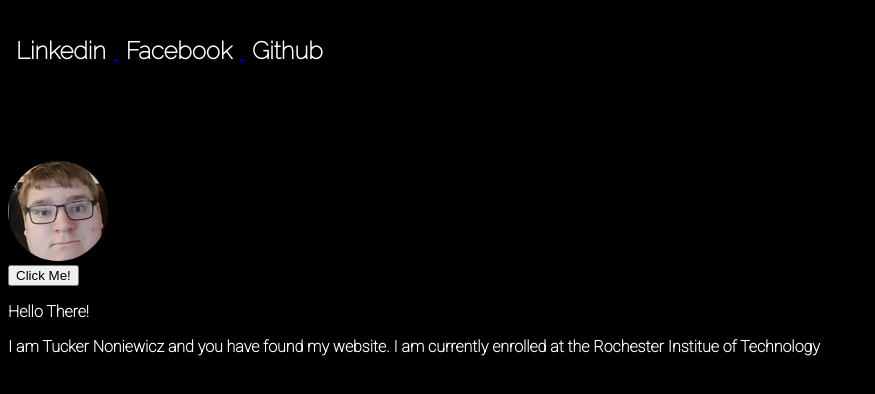
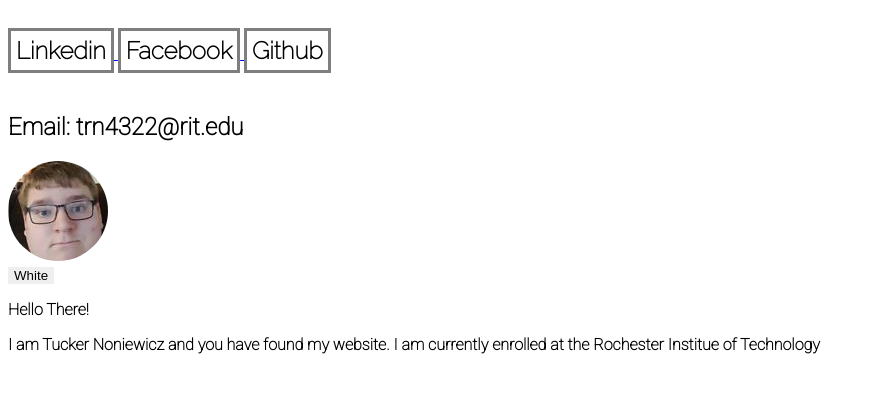
Before and after one commit to Cinntoastmin/my_website, a plain HTML site: page project/index.html in a window 1280 px wide. Both pictures are taken after a click on the button "Click Me!". Shown: the whole page, without its empty margins (0-875 px from the left). Drawn offline with Linux system fonts and the light colour scheme.

Commit message:
Javascript is working

```diff
--- a/project/index.html
+++ b/project/index.html
@@ -3,7 +3,7 @@
   <head>
     <script src="https://www.gstatic.com/firebasejs/3.6.9/firebase.js"></script>
     <script>
-    // Initialize Firebase
+      // Initialize Firebase
       var config = {
         apiKey: "AIzaSyA0kVuQ8D6fUQFoyKomZs7b4iW-AFemGxo",
         authDomain: "tnonwebsite.firebaseapp.com",
@@ -14,12 +14,16 @@
       firebase.initializeApp(config);
     </script>
     <title class="title">Tucker Noniewicz</title>
+    <!-- style sheet for the html -->
     <link href="style.css" rel="stylesheet" text="text/css"/>
+    <!-- Raleway font from google apis to be used in the style sheet-->
     <link href="https://fonts.googleapis.com/css?family=Raleway:100"
     type="text/css" rel="stylesheet" />
+    <!-- Roboto font from google apis to be used in the style sheet-->
     <link href="https://fonts.googleapis.com/css?family=Roboto:100"
     type="text/css" rel="stylesheet" />
-    <script src="file:///C:/Users/tnoni/Projects/atom/my_website/main.js" type="javascript/text"></script>
+    <!-- Javascript reference for the document-->
+    <script src="main.js"></script>
   </head>
   <body id='main_body'>
     <div class="header">
@@ -40,7 +44,7 @@
       <div class="Picture">
         <img class="me" src="dependancies/me.jpg" />
       </div>
-      <button id = 'color_button' onclick="main()">Click Me!</button>
+      <button id = 'color_button'>Click Me!</button>
       <div class="descriptionLoc">
         <p class="greeting">
           Hello There!
--- a/project/main.js
+++ b/project/main.js
@@ -1,17 +1,32 @@
 
-global NUMCLICKED = 0
+var NUMCLICKED = 0;
 
 function changeColortoWhite() {
-  document.getElementById('main_body').background-color="White";
+  var body_1 = document.querySelector('#main_body');
+  body_1.style.backgroundColor = "#FFFFFF";
   return;
 }
 
 function changeColortoBlack() {
-  document.getElementById('main_body').background-color="Black";
+  var body_1 = document.querySelector("#main_body");
+  body_1.style.backgroundColor = "#000000";
   return
 }
 
+function init() {
+  console.log("Hey there")
+  var el = document.getElementById("color_button");
+  if(el.addEventListener){
+    el.addEventListener("click", main, false);
+  } else if(el.attachEvent) {
+    el.attachEvent('onclick', main)
+  }
+}
+
 function main(){
+  var e1 = document.getElementById('color_button');
+  e1.innerHTML="Clicked";
+  console.log(NUMCLICKED)
   if (NUMCLICKED % 2 == 1) {
     changeColortoBlack();
     document.getElementById('color_button').innerHTML = "Black";
@@ -22,3 +37,12 @@ function main(){
   NUMCLICKED += 1;
   return;
 }
+
+window.addEventListener("load", init, false);
+/*
+if(window.addEventListener){
+  window.addEventListener("loaded", init, false);
+} else if(window.attachEvent) {
+  window.attachEvent('onclick', init);
+}
+*/
--- a/project/style.css
+++ b/project/style.css
@@ -3,13 +3,16 @@ a {
   display: hidden;
 }
 
+button {
+  border: 10px rgba(255, 0, 0, 0.5);
+}
 body {
   /*
   background: url(http://i.imgur.com/QozlaIK.png);
   background-size: 1520px 885px;
   background-repeat: no-repeat;
   */
-  background-color: Black;
+  background-color: White;
   font-family: Roboto;
   overflow: scroll;
   height: auto;
@@ -18,7 +21,7 @@ body {
 }
 
 p {
-  color: White;
+  color: Black;
   font-weight: 900;
 }
 
@@ -29,7 +32,7 @@ p {
 }
 
 .redirections {
-  color: White;
+  color: Black;
   display:  inline-block;;
   border: 3px solid rgba(0, 0, 0, 0.5);
   font-family: Raleway;
```
